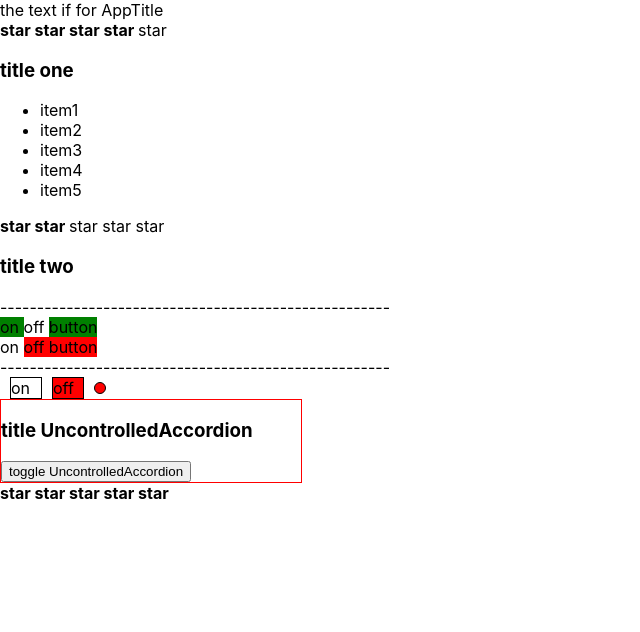
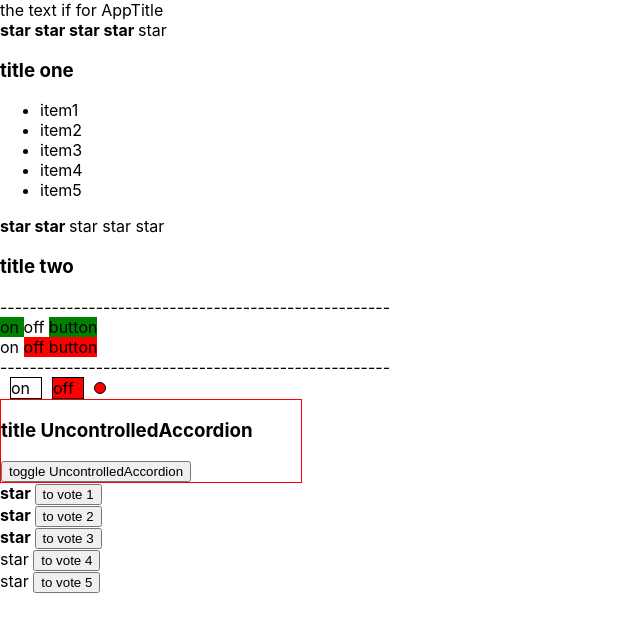
Before and after one commit to Botabay/intro_01, a React (Create React App) app: page / in a window 1280 px wide. Shown: the top 632 px of the page, without its empty margins (0-640 px from the left). Built offline with nearby package versions, Linux system fonts and the light colour scheme.

Commit message:
UncontrolledRating is done

```diff
--- a/src/components/UncontrolledRating/UncontrolledRating.tsx
+++ b/src/components/UncontrolledRating/UncontrolledRating.tsx
@@ -1,12 +1,14 @@
 import {UncontrolledStar} from "./UncontrolledStar";
+import { useState } from "react";
 type propsType={
     // starCount:number
 }
 export function UncontrolledRating(props:propsType) {
-    let arr: boolean[]=[];
+    const arr: boolean[]=[];
+    const [starCountSt,setStarCountSt]=useState<number>(3);
+
     for (let i=0; i<5; i++){
-        //if (i<props.starCount) {
-            if (true) {
+        if (i<starCountSt) {
             arr.push(true);
             continue;
         }
@@ -14,7 +16,14 @@ export function UncontrolledRating(props:propsType) {
     }
     return (
         <div>
-            {arr.map((el, index)=><UncontrolledStar filled={el} key={index}/>)}
+            {arr.map((el, index)=>{
+                    return (
+                        <div>
+                            <UncontrolledStar filled={el} key={index}/><button onClick={()=>setStarCountSt(index+1)}>to vote {index+1}</button>
+                        </div>
+                    )
+                }
+            )}
         </div>
     )
 }
```
